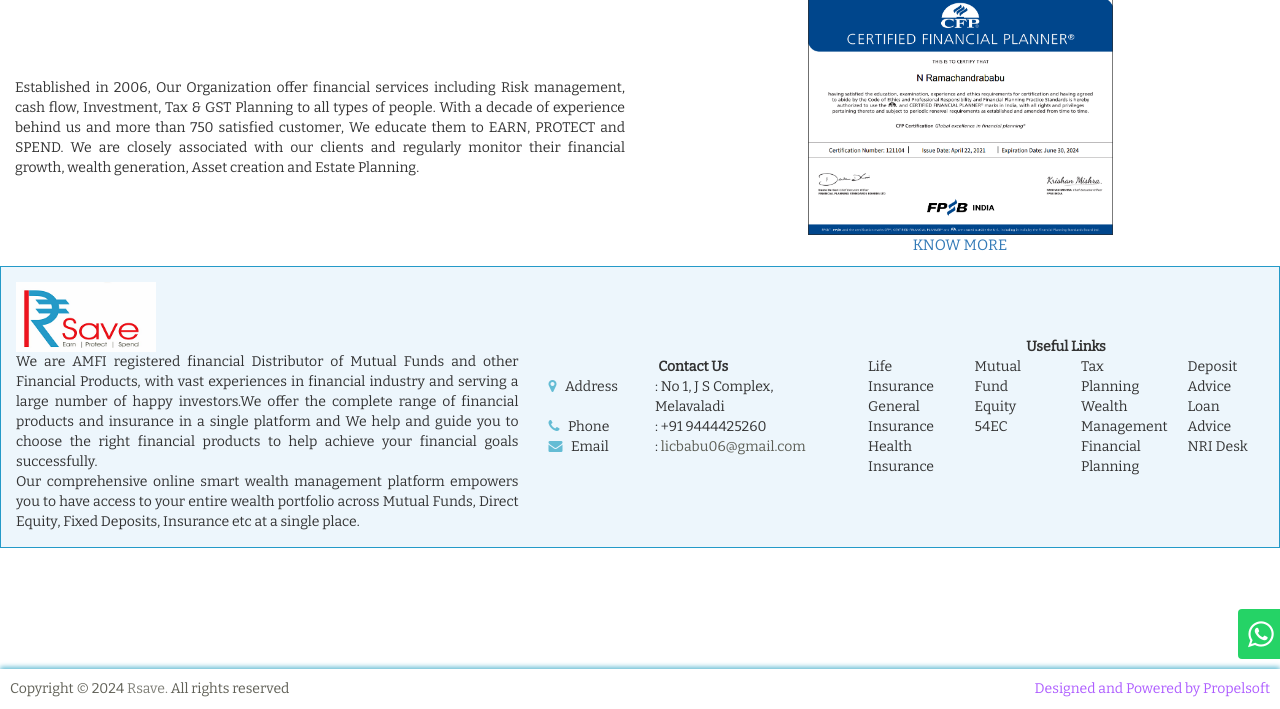
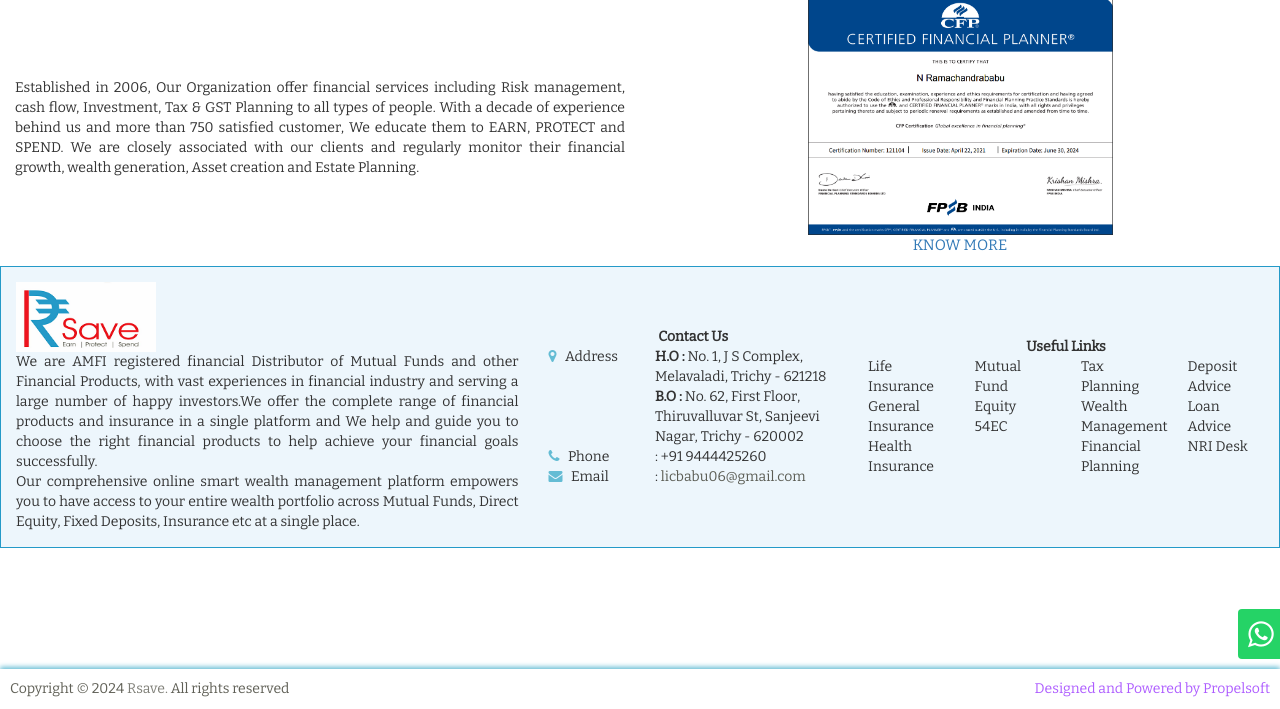
Before and after one commit to yazar-propel/rsave, a PHP site: page /about.php in a window 1280 px wide. Shown: the part 91-800 px from the top of the page. Run offline with PHP 8.4, Linux system fonts and the light colour scheme.

Commit message:
address update

```diff
--- a/about.php
+++ b/about.php
@@ -29,7 +29,8 @@ include("header.php"); ?>
                     <i class="fa fa-map-marker" aria-hidden="true"></i> &nbsp; Address
                 </div>
                 <div class="col-md-8 col-sm-8 col-xs-8">
-                    : No 1, J S Complex, Melavaladi
+                    <b>H.O :</b> No. 1, J S Complex, Melavaladi, Trichy - 621218<br/>
+                    <b>B.O :</b> No. 62, First Floor, Thiruvalluvar St, Sanjeevi Nagar, Trichy - 620002
                 </div>
             </div>
             <div class="row">
```
